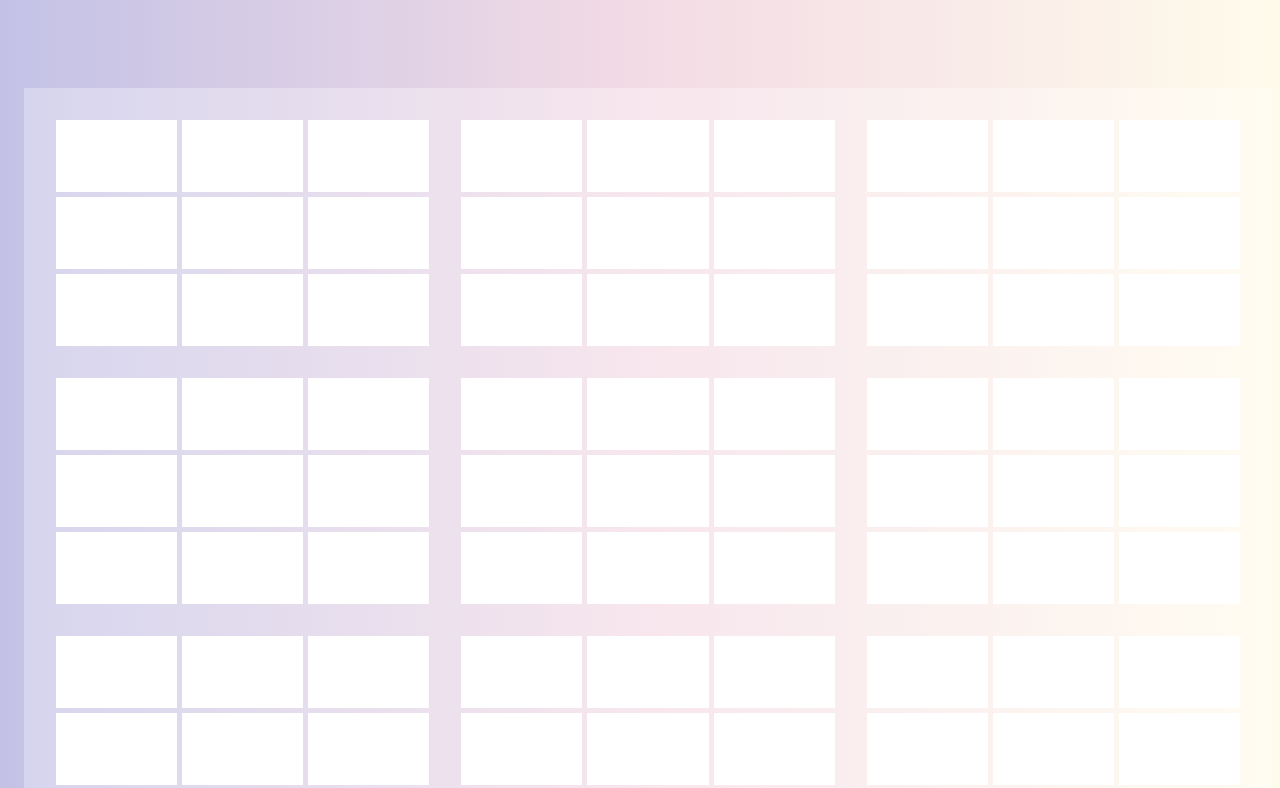
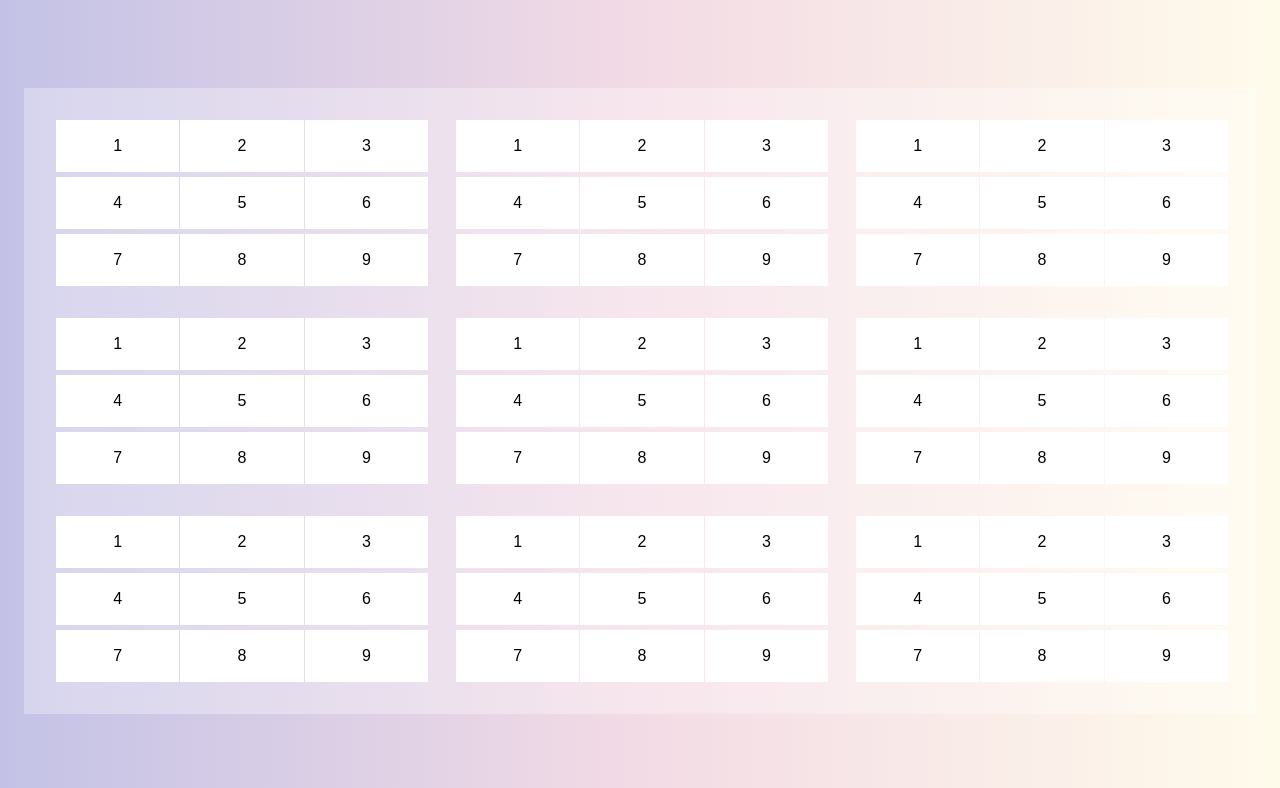
Before and after one commit to yoonjoohye/mandal-art, a React (Create React App) app: page / in a window 1280 px wide. Shown: the top 788 px of the page. Built offline with nearby package versions, Linux system fonts and the light colour scheme; a web font is replaced by a local one.

Commit message:
불변성 지키기

```diff
--- a/package.json
+++ b/package.json
@@ -6,6 +6,7 @@
     "@testing-library/jest-dom": "^4.2.4",
     "@testing-library/react": "^9.4.0",
     "@testing-library/user-event": "^7.2.1",
+    "immutable": "^4.0.0-rc.12",
     "react": "^16.12.0",
     "react-dom": "^16.12.0",
     "react-scripts": "3.3.0"
--- a/src/components/MandalArtTable.js
+++ b/src/components/MandalArtTable.js
@@ -1,84 +1,69 @@
 import React, {Component} from 'react';
+import { List } from 'immutable';
 
 class MandalArtTable extends Component {
 
     constructor(props) {
         super(props);
         this.state = {
-            MandalArtData: [
-                [1, 2, 3, 4, 5, 6, 7, 8, 9],
-                [1, 2, 3, 4, 5, 6, 7, 8, 9],
-                [1, 2, 3, 4, 5, 6, 7, 8, 9],
-                ['하이', 2, 3, 4, 5, 6, 7, 8, 9],
-                [1, 2, 3, 4, 5, 6, 7, 8, 9],
-                [1, 2, 3, 4, 5, 6, 7, 8, 9],
-                [1, 2, 3, 4, 5, 6, 7, 8, 9],
-                [1, 2, 3, 4, 5, 6, 7, 8, 9],
-                [1, 2, 3, 4, 5, 6, 7, 8, 9]
-            ],
+            // MandalArtData: [
+            //     [1, 2, 3, 4, 5, 6, 7, 8, 9],
+            //     [1, 2, 3, 4, 5, 6, 7, 8, 9],
+            //     [1, 2, 3, 4, 5, 6, 7, 8, 9],
+            //     ['하이', 2, 3, 4, 5, 6, 7, 8, 9],
+            //     [1, 2, 3, 4, 5, 6, 7, 8, 9],
+            //     [1, 2, 3, 4, 5, 6, 7, 8, 9],
+            //     [1, 2, 3, 4, 5, 6, 7, 8, 9],
+            //     [1, 2, 3, 4, 5, 6, 7, 8, 9],
+            //     [1, 2, 3, 4, 5, 6, 7, 8, 9]
+            // ],
+            MandalArtData : List([
+                List([1, 2, 3, 4, 5, 6, 7, 8, 9]),
+                List([1, 2, 3, 4, 5, 6, 7, 8, 9]),
+                List([1, 2, 3, 4, 5, 6, 7, 8, 9]),
+                List([1, 2, 3, 4, 5, 6, 7, 8, 9]),
+                List([1, 2, 3, 4, 5, 6, 7, 8, 9]),
+                List([1, 2, 3, 4, 5, 6, 7, 8, 9]),
+                List([1, 2, 3, 4, 5, 6, 7, 8, 9]),
+                List([1, 2, 3, 4, 5, 6, 7, 8, 9]),
+                List([1, 2, 3, 4, 5, 6, 7, 8, 9]),
+                ]
+            )
         }
-        this.aaChange = this.aaChange.bind(this);
-        this.abChange = this.abChange.bind(this);
-        this.acChange = this.acChange.bind(this);
-        this.baChange = this.baChange.bind(this);
-        this.bbChange = this.bbChange.bind(this);
-        this.bcChange = this.bcChange.bind(this);
-        this.caChange = this.caChange.bind(this);
-        this.cbChange = this.cbChange.bind(this);
-        this.ccChange = this.ccChange.bind(this);
-
     }
 
-    aaChange = (e) => {
-        this.state.aa=e.target.value;
+    onChange = (e,tableIndex,dataIndex) => {
+
+        const { value } = e.target;
+        // let copyValues = [...this.state.MandalArtData];
+        // copyValues[tableIndex][dataIndex] = value;
+        // this.setState({MandalArtData : copyValues});
+
+        const data = this.state.MandalArtData;
+
+        let goal;
+        if(tableIndex===4){
+            goal=data.setIn([dataIndex,4],value).setIn([tableIndex,dataIndex],value);
+        } else {
+            goal = data.setIn([tableIndex, dataIndex], value);
+        }
+
+        this.setState({MandalArtData : goal });
     }
-    abChange = (e) => {
-        this.state.ab= e.target.value;
-    }
-    acChange = (e) => {
-        this.state.ac= e.target.value;
-    }
-    baChange = (e) => {
-        this.state.ba= e.target.value;
-    }
-    bbChange = (e) => {
-        this.state.bb= e.target.value;
-    }
-    bcChange = (e) => {
-        this.state.bc= e.target.value;
-    }
-    caChange = (e) => {
-        this.state.ca= e.target.value;
-    }
-    cbChange = (e) => {
-        this.state.cb= e.target.value;
-    }
-    ccChange = (e) => {
-        this.state.cc= e.target.value;
-    }
+
 
     render() {
         return (
             <div className="grid outer-grid justify-between">
-                {this.state.MandalArtData.map((data, idx) => {
+                {this.state.MandalArtData.map((table, tableIndex) => {
                     return (
-                        <div className="grid inner-grid justify-between items-center" key={idx}>
+                        <div className="grid inner-grid justify-between items-center" key={tableIndex}>
 
-                            <textarea value={this.state.aa} onChange={this.aaChange}/>
-                            <textarea value={this.state.ab} onChange={this.abChange}/>
-                            <textarea value={this.state.ac} onChange={this.acChange}/>
-                            <textarea value={this.state.ba} onChange={this.baChange}/>
-                            <textarea value={this.state.bb} onChange={this.bbChange}/>
-                            <textarea value={this.state.bc} onChange={this.bcChange}/>
-                            <textarea value={this.state.ca} onChange={this.caChange}/>
-                            <textarea value={this.state.cb} onChange={this.cbChange}/>
-                            <textarea value={this.state.cc} onChange={this.ccChange}/>
-
-                            {/*{data.map((data, idx) => {*/}
-                            {/*    return (*/}
-                            {/*        <textarea key={idx} value={this.state.value} onChange={this.handleChange}/>*/}
-                            {/*    );*/}
-                            {/*})}*/}
+                            {table.map((data, dataIndex) => {
+                                return (
+                                    <input className="mandal-input" key={[dataIndex,tableIndex].join('_')} placeholder="목표" value={data} onChange={(e) => this.onChange(e,tableIndex,dataIndex)}/>
+                                );
+                            })}
                         </div>
                     );
                 })}
--- a/src/css/App.css
+++ b/src/css/App.css
@@ -7,19 +7,8 @@ html {
 }
 
 body {
-    width: 100%;
-    height: 100%;
     background: linear-gradient(to right, #c3c2e6, #f3dbe5, #fffbeb);
-}
-textarea{
     font-family: 'NanumSquare', sans-serif;
-    font-size:20px;
-    text-align:center;
-    height:40px;
-    padding: 1rem 0.3rem;
-    outline:none;
-    resize:none;
-    border:0;
 }
 
 .flex {
--- a/src/css/MandalArtTemplate.css
+++ b/src/css/MandalArtTemplate.css
@@ -14,3 +14,12 @@
     grid-template-columns: 1fr 1fr 1fr;
     grid-gap: 5px;
 }
+
+.mandal-input{
+    font-size:16px;
+    text-align:center;
+    width:100%;
+    height:50px;
+    outline:none;
+    border:0;
+}
--- a/src/index.js
+++ b/src/index.js
@@ -2,7 +2,6 @@ import React from 'react';
 import ReactDOM from 'react-dom';
 
 import App from './App';
-
 import './css/App.css';
 
 import * as serviceWorker from './serviceWorker';
```
Also changed, not shown: 1 other file (tests, documents, lock files or other folders).
